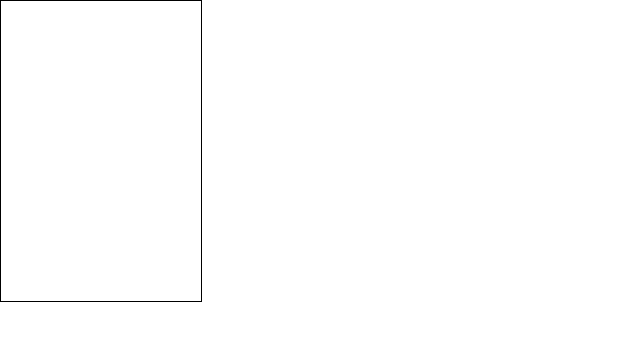
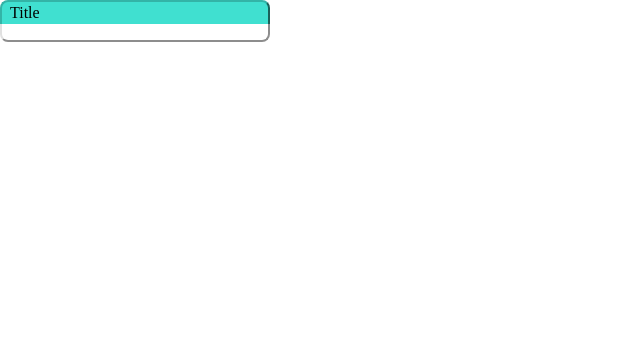
Before and after one commit to N8Dawgg/todo_app2, a plain HTML site: page index.html in a window 1280 px wide. Shown: the whole page, without its empty margins (0-640 px from the left). Drawn offline with Linux system fonts and the light colour scheme.

Commit message:
Made Title Bar editable. Also prevent dragging while title bar is being editted.

```diff
--- a/index.js
+++ b/index.js
@@ -1,8 +1,24 @@
+//Element.offsetWidth
+//Element.offsetHeight
+
 const createPanel = () => {
   let container = document.createElement("div");
   container.classList.add("panel_container");
-  container.addEventListener("mousedown", startDragging);
-  // container.addEventListener("mouseup", endDragging);
+
+  let panelTitleBar = document.createElement("div");
+  container.append(panelTitleBar);
+  panelTitleBar.classList.add("panel_title_bar");
+  panelTitleBar.addEventListener("mousedown", startDragging);
+
+  let panelTitleEditor = document.createElement("div");
+  panelTitleBar.append(panelTitleEditor);
+  panelTitleEditor.textContent = "Title";
+  panelTitleEditor.classList.add("title_text");
+  panelTitleEditor.addEventListener("dblclick", toggleTitleEditor);
+
+  let panelBody = document.createElement("div");
+  container.append(panelBody);
+  panelBody.classList.add("panel_body");
 
   let offsetX = 0;
   let offsetY = 0;
@@ -16,13 +32,59 @@ const createPanel = () => {
     thisObject.container.style.top = thisObject.posY.toString() + "px";
   }
 
-  function startDragging(e) {
-    draggingPanel = thisObject;
-    thisObject.offsetX = thisObject.posX - e.clientX;
-    thisObject.offsetY = thisObject.posY - e.clientY;
+  let edittingTitle = false;
+
+  function canDrag() {
+    if (!edittingTitle) {
+      return true;
+    }
+    return flase;
   }
 
-  let thisObject = { container, offsetX, offsetY, posX, posY, updatePosition };
+  const MAX_TITLE_LENGTH = 25;
+
+  function toggleTitleEditor() {
+    if (!edittingTitle) {
+      let newInput = document.createElement("input");
+      newInput.value = thisObject.panelTitleEditor.textContent;
+      thisObject.panelTitleBar.prepend(newInput);
+      thisObject.panelTitleEditor.remove();
+      thisObject.panelTitleEditor = newInput;
+      // newInput.type = "text";
+      newInput.select();
+      newInput.setAttribute("maxlength", MAX_TITLE_LENGTH);
+      newInput.addEventListener("focusout", toggleTitleEditor);
+    } else {
+      let newDiv = document.createElement("div");
+      newDiv.textContent = thisObject.panelTitleEditor.value;
+      newDiv.classList.add("title_text");
+      thisObject.panelTitleBar.prepend(newDiv);
+      thisObject.panelTitleEditor.remove();
+      thisObject.panelTitleEditor = newDiv;
+      newDiv.addEventListener("dblclick", toggleTitleEditor);
+    }
+    edittingTitle = !edittingTitle;
+  }
+
+  function startDragging(e) {
+    if (canDrag()) {
+      draggingPanel = thisObject;
+      thisObject.offsetX = thisObject.posX - e.clientX;
+      thisObject.offsetY = thisObject.posY - e.clientY;
+    }
+  }
+
+  let thisObject = {
+    container,
+    panelTitleBar,
+    panelTitleEditor,
+    offsetX,
+    offsetY,
+    posX,
+    posY,
+    edittingTitle,
+    updatePosition,
+  };
 
   return thisObject;
 };
@@ -30,16 +92,11 @@ const createPanel = () => {
 let draggingPanel = null;
 
 onmousemove = function (e) {
-  // console.log("mouse location:", e.clientX, e.clientY);
   if (draggingPanel != null) {
     draggingPanel.updatePosition(
       e.clientX + draggingPanel.offsetX,
       e.clientY + draggingPanel.offsetY
     );
-    // draggingPanel.container.style.top =
-    //   (e.clientY + draggingPanel.offsetY).toString() + "px";
-    // draggingPanel.container.style.left =
-    //   (e.clientX + draggingPanel.offsetX).toString() + "px";
   }
 };
 
--- a/style.css
+++ b/style.css
@@ -1,8 +1,31 @@
 .panel_container {
   position: absolute;
-  width: 200px;
-  height: 300px;
   top: 0px;
   left: 0px;
-  border: solid 1px black;
+  /* border: solid 1px black; */
 }
+.panel_title_bar {
+  border-top-left-radius: 8px;
+  border-top-right-radius: 8px;
+  border-style: outset;
+  border-width: 2px 2px 0px 2px;
+  border-color: rgb(51, 180, 167);
+  padding: 2px 0px 2px 8px;
+  background-color: turquoise;
+  min-width: 250px;
+  max-width: 325px;
+}
+.panel_body {
+  border-bottom-left-radius: 8px;
+  border-bottom-right-radius: 8px;
+  border-style: outset;
+  border-width: 0px 2px 2px 2px;
+  border-color: rgb(225, 225, 225);
+  padding: 8px;
+  background-color: white;
+  min-width: 250px;
+  max-width: 325px;
+}
+.title_text {
+  user-select: none;
+}
```
